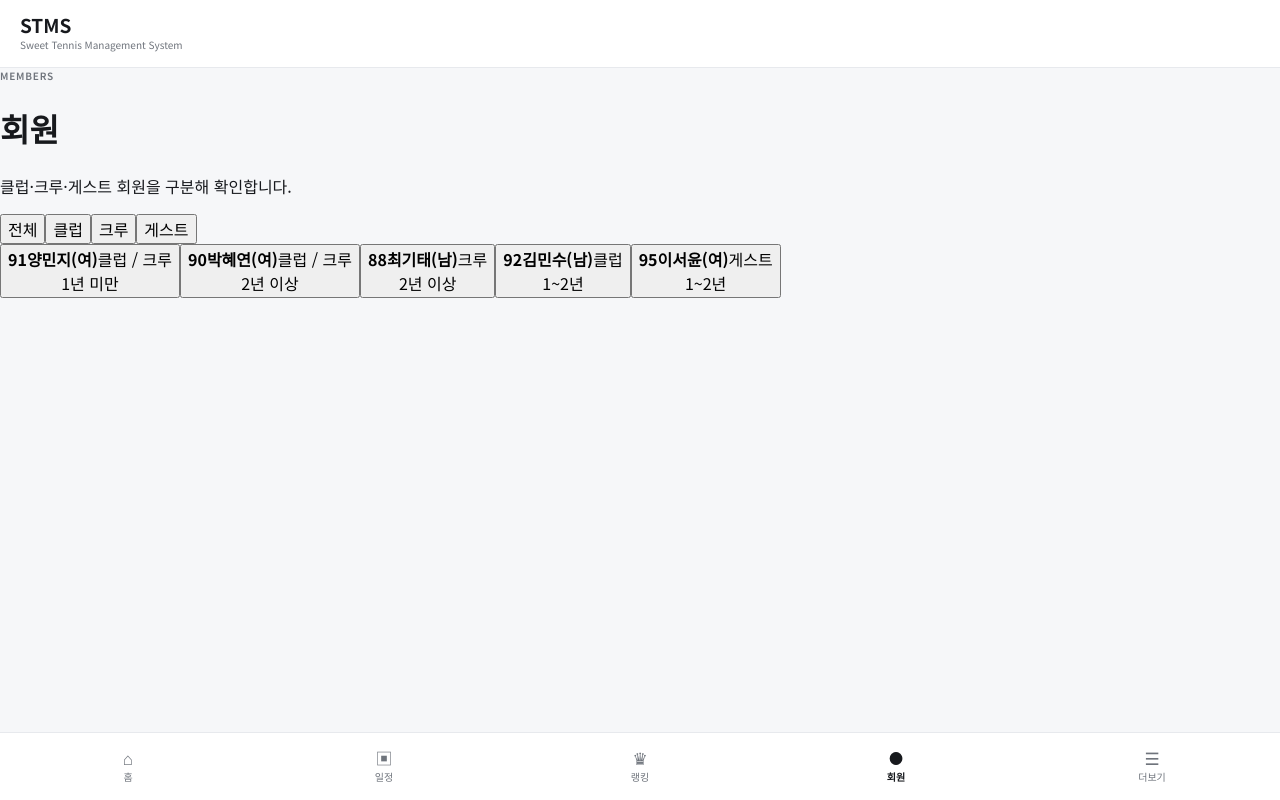
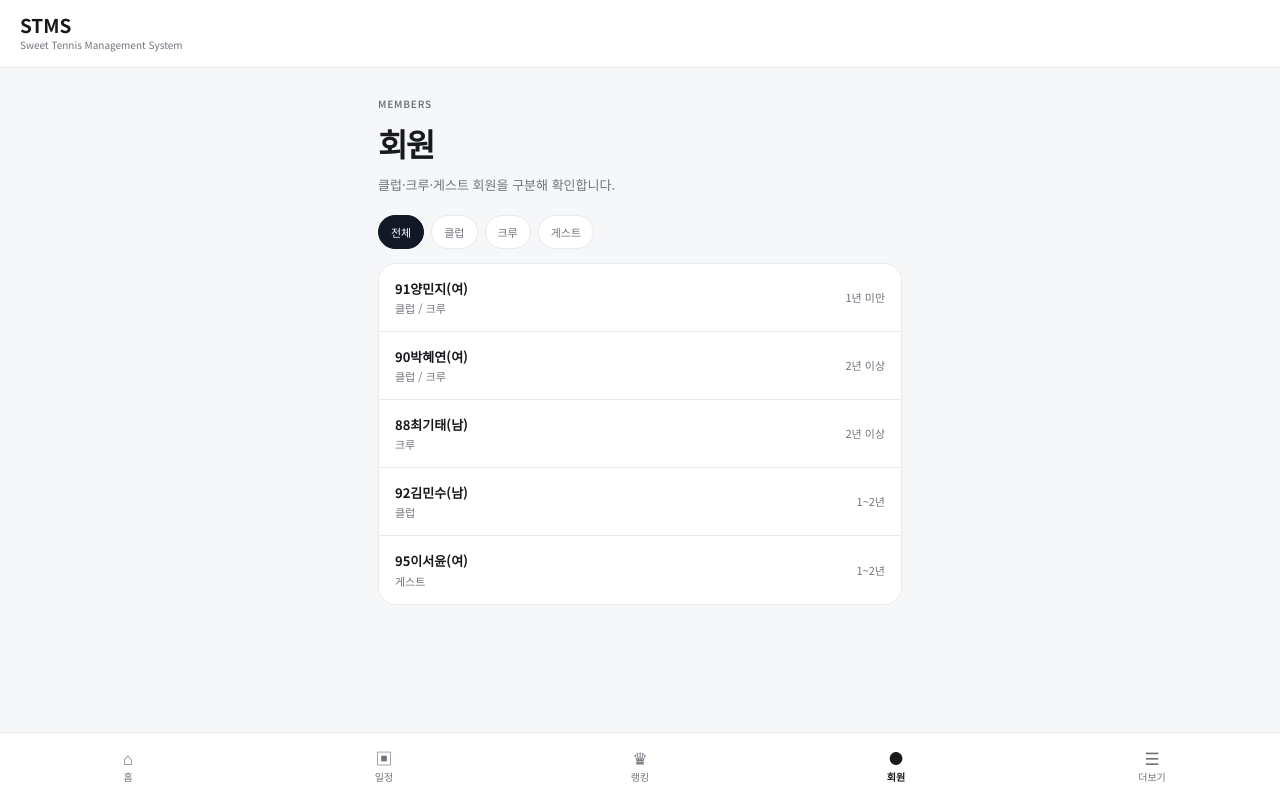
Before and after one commit to Daltematch/Daltematch, a Next.js app: page /members in a window 1280 px wide. Built offline with nearby package versions, Linux system fonts and the light colour scheme.

Commit message:
Add shared STMS page and navigation styles

```diff
--- a/app/globals.css
+++ b/app/globals.css
@@ -507,3 +507,223 @@ a {
     padding-right: 14px;
   }
 }
+
+
+.page-main {
+  width: min(100%, 560px);
+  margin: 0 auto;
+  padding: 28px 18px 32px;
+}
+
+.page-heading {
+  margin-bottom: 20px;
+}
+
+.page-heading h1 {
+  margin: 0;
+  font-size: 32px;
+  letter-spacing: -.05em;
+}
+
+.page-heading > p:last-child {
+  margin: 8px 0 0;
+  color: var(--muted);
+  font-size: 13px;
+}
+
+.filter-row {
+  display: flex;
+  gap: 7px;
+  overflow-x: auto;
+  margin: 0 0 12px;
+  padding-bottom: 2px;
+  scrollbar-width: none;
+}
+
+.filter-row::-webkit-scrollbar {
+  display: none;
+}
+
+.filter-chip {
+  flex: 0 0 auto;
+  padding: 8px 12px;
+  border: 1px solid var(--line);
+  border-radius: 999px;
+  background: var(--surface);
+  color: var(--muted);
+  font-size: 11px;
+}
+
+.filter-chip.active {
+  border-color: var(--accent);
+  background: var(--accent);
+  color: #fff;
+}
+
+.page-stack {
+  display: grid;
+  gap: 12px;
+}
+
+.list-card {
+  display: grid;
+  gap: 4px;
+  padding: 17px;
+  border: 1px solid var(--line);
+  border-radius: var(--radius);
+  background: var(--surface);
+}
+
+.list-card-top,
+.list-card-bottom {
+  display: flex;
+  align-items: center;
+  justify-content: space-between;
+  gap: 12px;
+}
+
+.list-card h2 {
+  margin: 5px 0 0;
+  font-size: 17px;
+  letter-spacing: -.03em;
+}
+
+.list-card p {
+  margin: 2px 0 0;
+  color: var(--muted);
+  font-size: 12px;
+}
+
+.list-card-bottom {
+  margin-top: 8px;
+  padding-top: 10px;
+  border-top: 1px solid var(--line);
+  color: var(--muted);
+  font-size: 11px;
+}
+
+.text-link {
+  color: var(--text);
+  font-weight: 600;
+}
+
+.ranking-list,
+.member-list {
+  overflow: hidden;
+  border: 1px solid var(--line);
+  border-radius: var(--radius);
+  background: var(--surface);
+}
+
+.ranking-row {
+  display: grid;
+  grid-template-columns: 36px 1fr auto;
+  align-items: center;
+  gap: 10px;
+  min-height: 58px;
+  padding: 0 16px;
+  border-bottom: 1px solid var(--line);
+  font-size: 12px;
+}
+
+.ranking-row:last-child,
+.member-row:last-child {
+  border-bottom: 0;
+}
+
+.ranking-row > strong {
+  font-size: 14px;
+}
+
+.ranking-row > span:last-child {
+  color: var(--muted);
+  font-weight: 600;
+}
+
+.member-link {
+  font-weight: 600;
+}
+
+.member-row {
+  width: 100%;
+  display: flex;
+  align-items: center;
+  justify-content: space-between;
+  gap: 12px;
+  min-height: 68px;
+  padding: 10px 16px;
+  border: 0;
+  border-bottom: 1px solid var(--line);
+  background: var(--surface);
+  color: var(--text);
+  text-align: left;
+}
+
+.member-row > div {
+  display: grid;
+  gap: 2px;
+}
+
+.member-row strong {
+  font-size: 13px;
+}
+
+.member-row span {
+  color: var(--muted);
+  font-size: 11px;
+}
+
+.info-card {
+  margin-top: 12px;
+  padding: 15px 16px;
+  border-radius: 14px;
+  background: var(--soft);
+}
+
+.info-card strong {
+  font-size: 12px;
+}
+
+.info-card p {
+  margin: 5px 0 0;
+  color: var(--muted);
+  font-size: 11px;
+}
+
+.menu-card {
+  display: flex;
+  align-items: center;
+  justify-content: space-between;
+  gap: 14px;
+  padding: 17px 16px;
+  border: 1px solid var(--line);
+  border-radius: var(--radius);
+  background: var(--surface);
+}
+
+.menu-card > div {
+  display: grid;
+  gap: 4px;
+}
+
+.menu-card strong {
+  font-size: 15px;
+}
+
+.menu-card span {
+  color: var(--muted);
+  font-size: 11px;
+}
+
+.menu-card b {
+  color: var(--muted);
+  font-size: 22px;
+  font-weight: 400;
+}
+
+@media (max-width: 420px) {
+  .page-main {
+    padding-left: 14px;
+    padding-right: 14px;
+  }
+}
```
